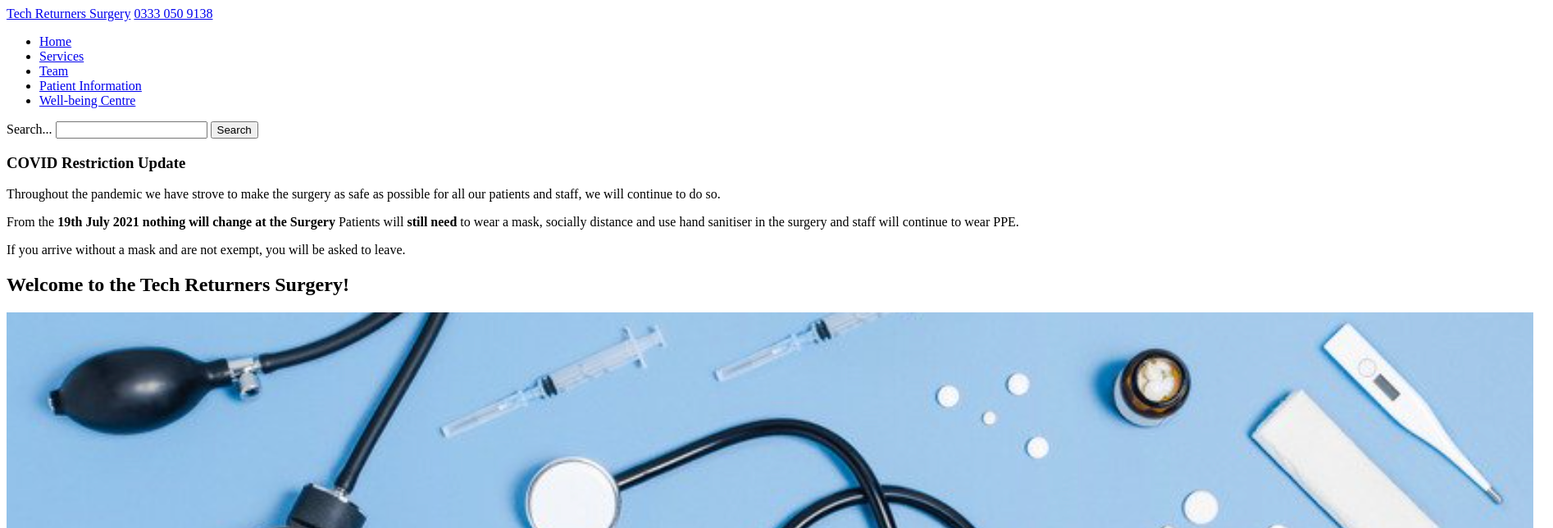
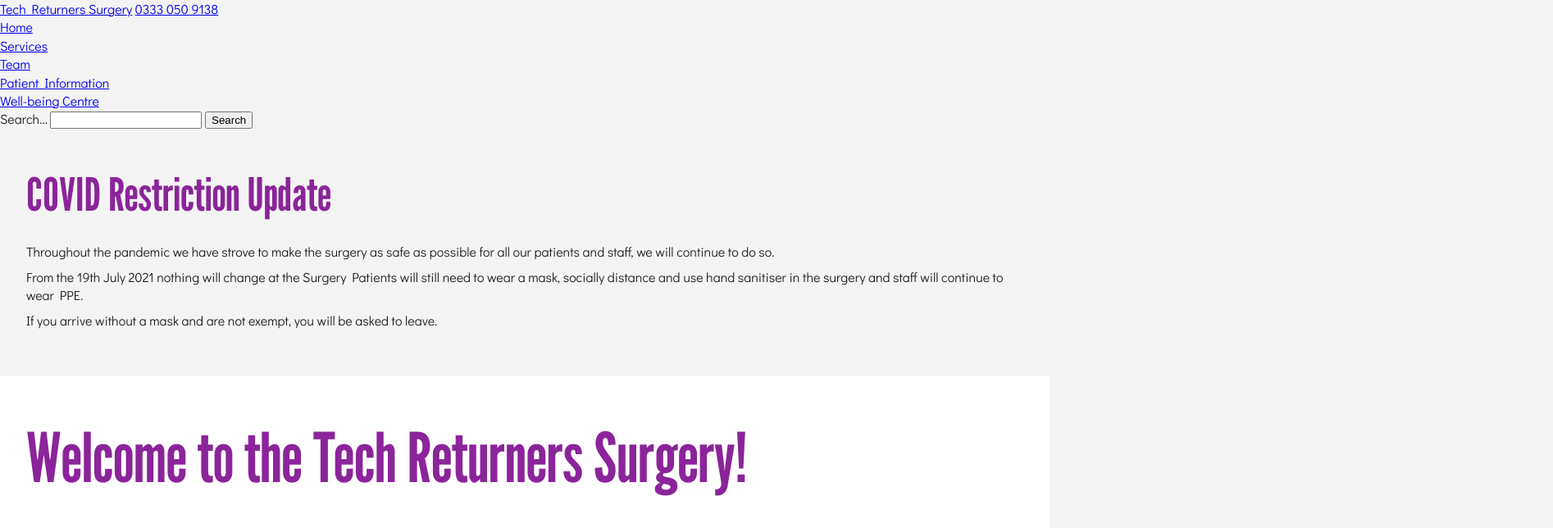
Before and after one commit to ZannaP/css-key-concepts, a website: page index.html in a window 1280 px wide. Shown: the top 644 px of the page at 82% size, 1894 px wide, since content can reach past the window. Drawn offline with nearby package versions, Linux system fonts and the light colour scheme.

Commit message:
modified:   styles.css

```diff
--- /dev/null
+++ b/package.json
@@ -0,0 +1,5 @@
+{
+  "dependencies": {
+    "normalize.css": "^8.0.1"
+  }
+}
--- /dev/null
+++ b/reset.css
@@ -0,0 +1,129 @@
+/* http://meyerweb.com/eric/tools/css/reset/
+   v2.0 | 20110126
+   License: none (public domain)
+*/
+
+html,
+body,
+div,
+span,
+applet,
+object,
+iframe,
+h1,
+h2,
+h3,
+h4,
+h5,
+h6,
+p,
+blockquote,
+pre,
+a,
+abbr,
+acronym,
+address,
+big,
+cite,
+code,
+del,
+dfn,
+em,
+img,
+ins,
+kbd,
+q,
+s,
+samp,
+small,
+strike,
+strong,
+sub,
+sup,
+tt,
+var,
+b,
+u,
+i,
+center,
+dl,
+dt,
+dd,
+ol,
+ul,
+li,
+fieldset,
+form,
+label,
+legend,
+table,
+caption,
+tbody,
+tfoot,
+thead,
+tr,
+th,
+td,
+article,
+aside,
+canvas,
+details,
+embed,
+figure,
+figcaption,
+footer,
+header,
+hgroup,
+menu,
+nav,
+output,
+ruby,
+section,
+summary,
+time,
+mark,
+audio,
+video {
+  margin: 0;
+  padding: 0;
+  border: 0;
+  font-size: 100%;
+  font: inherit;
+  vertical-align: baseline;
+}
+/* HTML5 display-role reset for older browsers */
+article,
+aside,
+details,
+figcaption,
+figure,
+footer,
+header,
+hgroup,
+menu,
+nav,
+section {
+  display: block;
+}
+body {
+  line-height: 1;
+}
+ol,
+ul {
+  list-style: none;
+}
+blockquote,
+q {
+  quotes: none;
+}
+blockquote:before,
+blockquote:after,
+q:before,
+q:after {
+  content: "";
+  content: none;
+}
+table {
+  border-collapse: collapse;
+  border-spacing: 0;
+}
--- a/styles.css
+++ b/styles.css
@@ -1 +1,45 @@
 /* CSS */
+/*@import url("./node_modules/normalize.css/normalize.css");*/
+@import url("reset.css");
+@import url("vars.css");
+body {
+  font-family: "Didact Gothic", sans-serif;
+  font-size: 1rem;
+  line-height: 1.4;
+  color: var(--color-on-surface);
+  background-color: var(--color-background);
+}
+h1,
+h2,
+h3,
+h4 {
+  color: var(--color-primary);
+  font-family: "League Gothic", sans-serif;
+  font-weight: 400;
+  margin-bottom: 0.5em;
+}
+h1 {
+  font-size: var(--heading-h1-size);
+  line-height: var(--heading-h1-leading);
+}
+h2 {
+  font-size: var(--heading-h2-size);
+  line-height: var(--heading-h2-leading);
+}
+h3 {
+  font-size: var(--heading-h3-size);
+  line-height: var(--heading-h3-leading);
+}
+h4 {
+  font-size: var(--heading-h4-size);
+  line-height: var(--heading-h4-leading);
+}
+p {
+  margin-bottom: 0.5em;
+}
+section {
+  padding: 3rem 2rem;
+}
+section:nth-child(odd) {
+  background-color: var(--color-surface);
+}
--- /dev/null
+++ b/vars.css
@@ -0,0 +1,16 @@
+:root {
+  --color-surface: #ffffff;
+  --color-background: rgb(244, 244, 244);
+  --color-on-surface: rgba(0, 0, 0, 0.87);
+  --color-primary: rgb(139, 36, 154);
+
+  --heading-h1-size: clamp(3rem, 2.129rem + 3.871vw, 6rem);
+  --heading-h2-size: clamp(2.5rem, 1.7742rem + 3.2258vw, 5rem);
+  --heading-h3-size: clamp(2rem, 1.4194rem + 2.5806vw, 4rem);
+  --heading-h4-size: clamp(1.225rem, 1.1125rem + 0.4666666666666vw, 1.4625rem);
+
+  --heading-h1-leading: 1.2333;
+  --heading-h2-leading: 1.125;
+  --heading-h3-leading: 1.1333;
+  --heading-h4-leading: 1.2333;
+}
```
